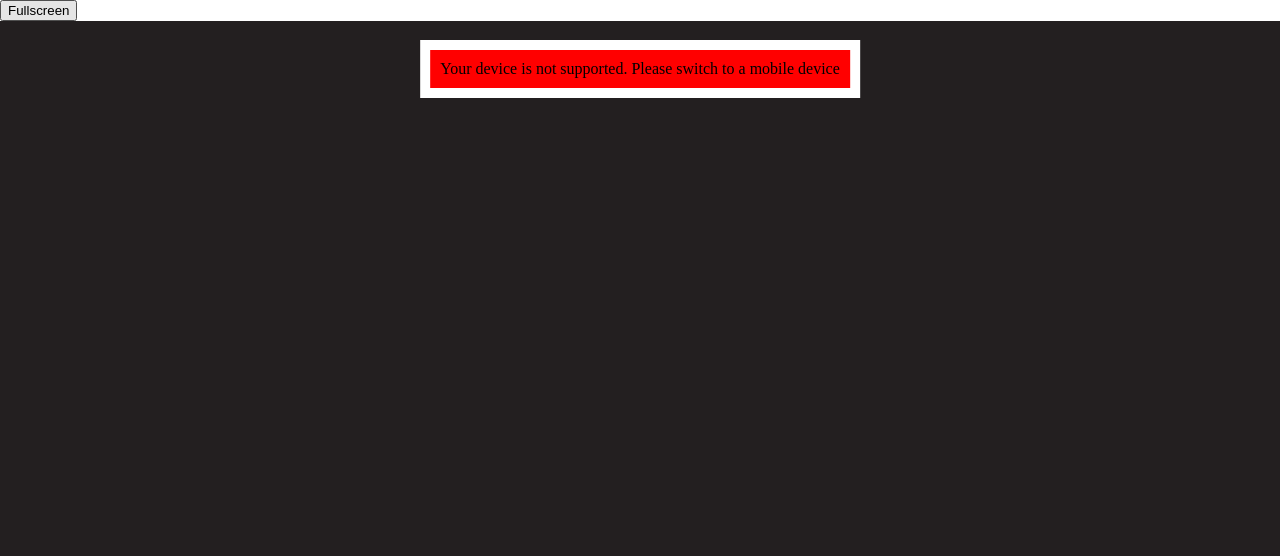
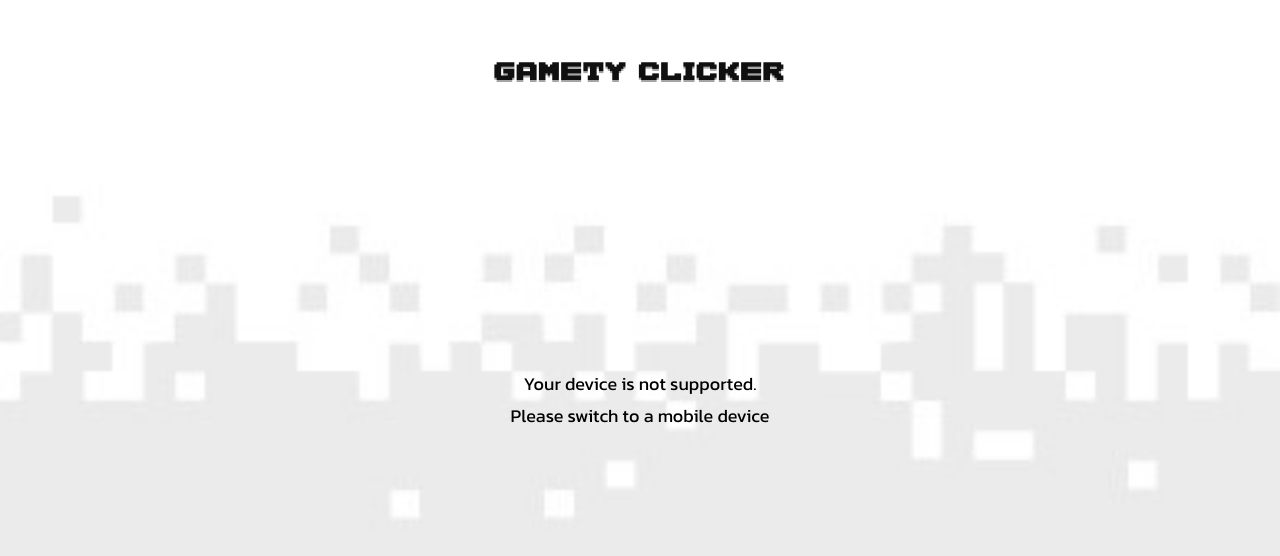
Before and after one commit to vladislav-sm/GametyClickerWebgl, a plain HTML site: page index.html in a window 1280 px wide. Drawn offline with Linux system fonts and the light colour scheme.

Commit message:
change layout

```diff
--- a/TemplateData/style.css
+++ b/TemplateData/style.css
@@ -1,8 +1,64 @@
-body { padding: 0; margin: 0 }
-#unity-container { position: fixed; width: 100%; height: 100%; }
-#unity-canvas { width: 100%; height: 100%; background: #231F20 }
-#unity-loading-bar { position: absolute; left: 50%; top: 50%; transform: translate(-50%, -50%); display: none }
-#unity-logo { width: 154px; height: 130px; background: url('unity-logo-dark.png') no-repeat center }
-#unity-progress-bar-empty { margin-left: auto; margin-right: auto; width: 141px; height: 18px; margin-top: 10px; background: url('progress-bar-empty-dark.png') no-repeat center }
-#unity-progress-bar-full { width: 0%; height: 18px; margin-top: 10px; background: url('progress-bar-full-dark.png') no-repeat center }
-#unity-warning { position: absolute; left: 50%; top: 5%; transform: translate(-50%); background: white; padding: 10px; display: none }
+@import url('https://fonts.googleapis.com/css2?family=Kanit&display=swap');
+
+body {
+    padding: 0;
+    margin: 0;
+    font: 400 18px "Kanit", sans-serif;
+}
+
+#unity-container {
+    position: fixed;
+    width: 100%;
+    height: 100%;
+    background: url('background.jpg') no-repeat bottom center / 100%;
+}
+
+#unity-canvas {
+    position: absolute;
+    top: 0;
+    left: 0;
+    width: 100%;
+    height: 100%;
+}
+
+#unity-loading-bar {
+    position: absolute;
+    left: 50%;
+    top: 50%;
+    transform: translate(-50%, -50%);
+    display: none
+}
+
+#unity-logo {
+    margin: 60px auto;
+    width: 292px;
+    height: 26px;
+    background: url('gamety-title.png') no-repeat center
+}
+
+#unity-progress-bar-empty {
+    margin-left: auto;
+    margin-right: auto;
+    width: 141px;
+    height: 18px;
+    margin-top: 10px;
+    background: url('progress-bar-empty-light.png') no-repeat center
+}
+
+#unity-progress-bar-full {
+    width: 0%;
+    height: 18px;
+    margin-top: 10px;
+    background: url('progress-bar-full-light.png') no-repeat center
+}
+
+#unity-warning {
+    position: absolute;
+    left: 50%;
+    top: 50%;
+    transform: translate(-50%, -50%);
+    display: none;
+    white-space: pre-line;
+    text-align: center;
+    line-height: 32px;
+}
--- a/index.html
+++ b/index.html
@@ -11,10 +11,9 @@
   </head>
   <body>
     <div id="unity-container">
-      <button id="fullscreen-button">Fullscreen</button>
+      <div id="unity-logo"></div>
       <canvas id="unity-canvas" width=1080 height=1920 tabindex="-1"></canvas>
       <div id="unity-loading-bar">
-        <div id="unity-logo"></div>
         <div id="unity-progress-bar-empty">
           <div id="unity-progress-bar-full"></div>
         </div>
@@ -33,11 +32,6 @@
       var loadingBar = document.querySelector("#unity-loading-bar");
       var progressBarFull = document.querySelector("#unity-progress-bar-full");
       var warningBanner = document.querySelector("#unity-warning");
-      var fullscreenButton = document.querySelector("#fullscreen-button");
-
-      fullscreenButton.addEventListener('click', () => {
-        document.documentElement.requestFullscreen();
-      })
 
       // Shows a temporary message banner/ribbon for a few seconds, or
       // a permanent error message on top of the canvas if type=='error'.
@@ -55,9 +49,8 @@
         warningBanner.appendChild(div);
 
         if (type == 'error') {
-          div.style = 'background: red; padding: 10px;';
+
         } else {
-          if (type == 'warning') div.style = 'background: yellow; padding: 10px;';
           setTimeout(function() {
             warningBanner.removeChild(div);
             updateBannerVisibility();
@@ -87,11 +80,10 @@
       // the canvas DOM size and WebGL render target sizes yourself.
       // config.matchWebGLToCanvasSize = false;
 
-      // if (!(/iPhone|iPad|iPod|Android|webOS|Opera Mini/i.test(navigator.userAgent))) {
-      if (true) {
-        unityShowBanner('Your device is not supported. Please switch to a mobile device', 'error');
+      if (!(/iPhone|iPad|iPod|Android|webOS|Opera Mini/i.test(navigator.userAgent))) {
+      // if (true) {
+        unityShowBanner('Your device is not supported.\nPlease switch to a mobile device', 'error');
       } else {
-        // document.documentElement.requestFullscreen();
         // Telegram.WebApp.expand();
 
         // Mobile device style: fill the whole browser client area with the game canvas:
```
Also changed, not shown: TemplateData/background.jpg (added), TemplateData/gamety-title.png (added), TemplateData/unity-logo-dark.png (deleted), TemplateData/unity-logo-light.png (deleted).
